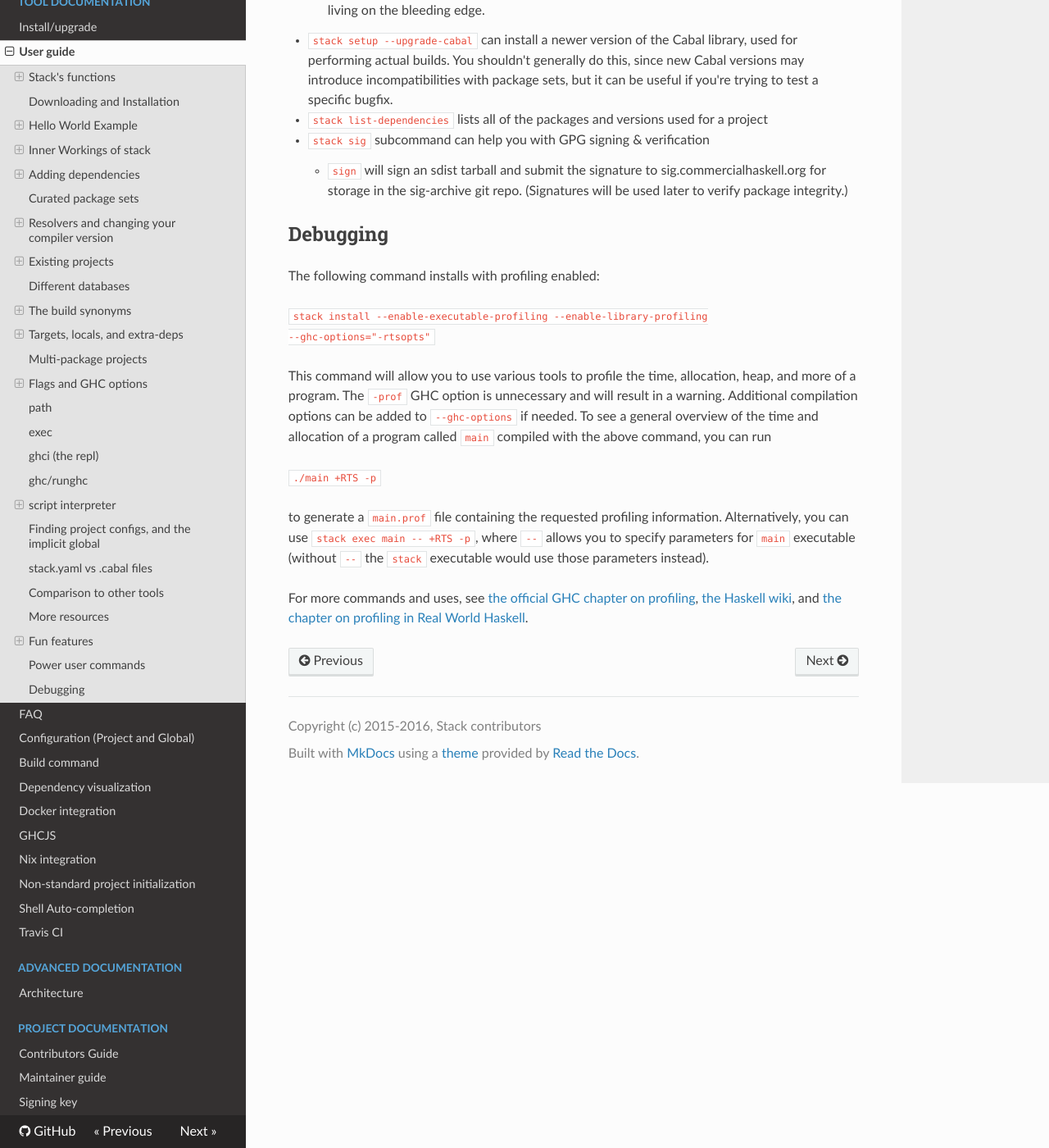
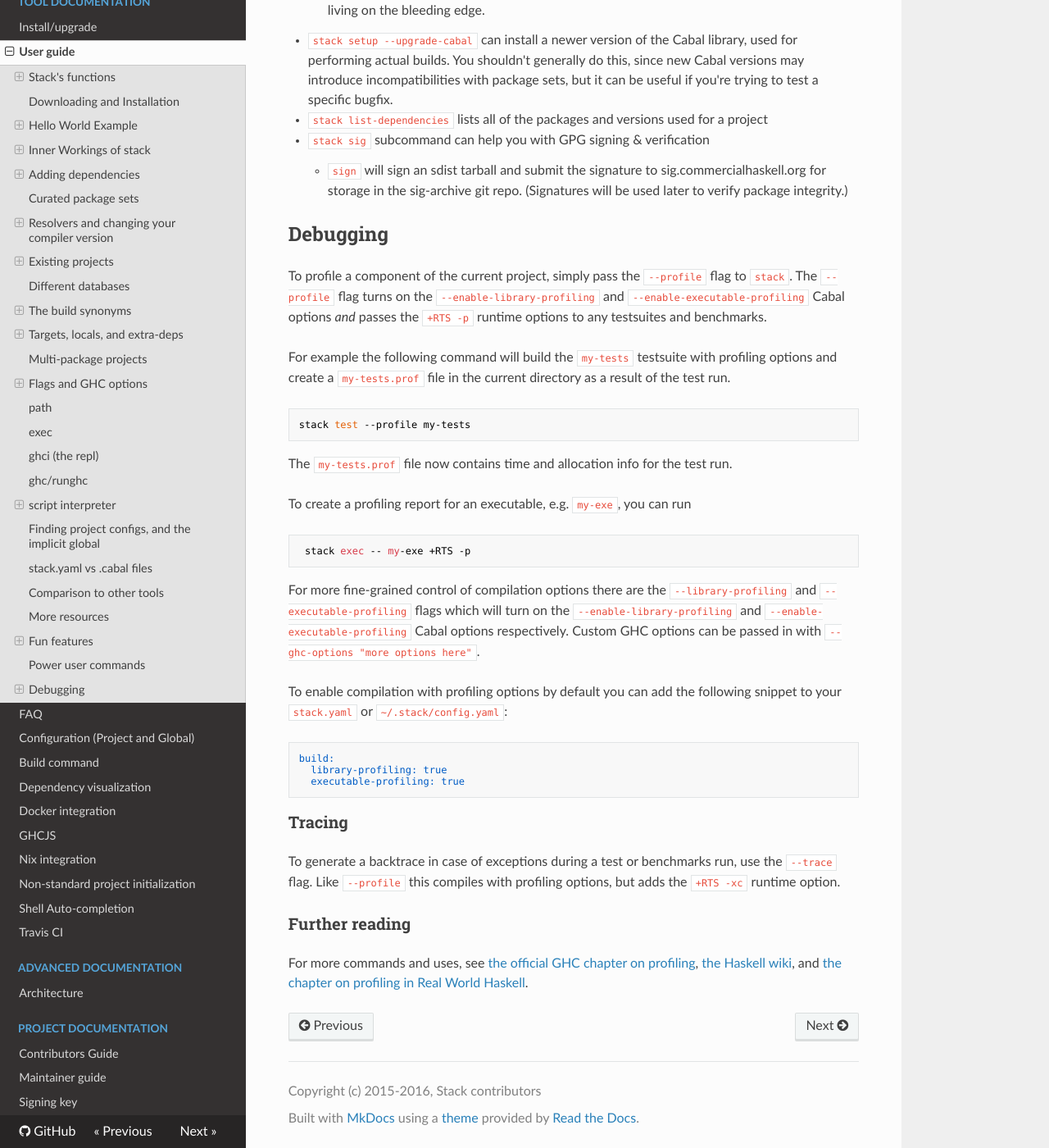
Before and after one commit to commercialhaskell/stack, an MkDocs documentation site: the page built from doc/GUIDE.md, in a window 1280 px wide and 1400 px high, scrolled down 39222 px. Shown: the whole window at 82% size. Built offline with MkDocs 1.6.1, drawn with Linux system fonts in a browser that asks for light colours; nearby versions of some CDN libraries; old or Windows-style settings are respelled for this version of MkDocs.

Commit message:
Document --profile and --trace in the guide

````diff
--- a/doc/GUIDE.md
+++ b/doc/GUIDE.md
@@ -2169,24 +2169,46 @@ users. Here's a quick rundown:
 
 ## Debugging
 
-The following command installs with profiling enabled:
-
-`stack install --enable-executable-profiling --enable-library-profiling
---ghc-options="-rtsopts"`
-
-This command will allow you to use various tools to profile the time,
-allocation, heap, and more of a program. The `-prof` GHC option is unnecessary
-and will result in a warning. Additional compilation options can be added to
-`--ghc-options` if needed. To see a general overview of the time and allocation
-of a program called `main` compiled with the above command, you can run
-
-`./main +RTS -p`
-
-to generate a `main.prof` file containing the requested profiling information.
-Alternatively, you can use `stack exec main -- +RTS -p`, where `--` allows you
-to specify parameters for `main` executable (without `--` the `stack`
-executable would use those parameters instead).
-
+To profile a component of the current project, simply pass the `--profile`
+flag to `stack`. The `--profile` flag turns on the `--enable-library-profiling`
+and `--enable-executable-profiling` Cabal options _and_ passes the `+RTS -p`
+runtime options to any testsuites and benchmarks.
+
+For example the following command will build the `my-tests` testsuite with
+profiling options and create a `my-tests.prof` file in the current directory
+as a result of the test run.
+
+    stack test --profile my-tests
+
+The `my-tests.prof` file now contains time and allocation info for the test run.
+
+To create a profiling report for an executable, e.g. `my-exe`, you can
+run
+
+     stack exec -- my-exe +RTS -p
+
+For more fine-grained control of compilation options there are the
+`--library-profiling` and `--executable-profiling` flags which will turn on the
+`--enable-library-profiling` and `--enable-executable-profiling` Cabal
+options respectively.
+Custom GHC options can be passed in with `--ghc-options "more options here"`.
+
+To enable compilation with profiling options by default you can add the
+following snippet to your `stack.yaml` or `~/.stack/config.yaml`:
+
+```
+build:
+  library-profiling: true
+  executable-profiling: true
+```
+
+### Tracing
+
+To generate a backtrace in case of exceptions during a test or benchmarks run,
+use the `--trace` flag. Like `--profile` this compiles with profiling options,
+but adds the `+RTS -xc` runtime option.
+
+### Further reading
 
 For more commands and uses, see [the official GHC chapter on
 profiling](https://downloads.haskell.org/~ghc/latest/docs/html/users_guide/profiling.html),
````
Also changed, not shown: 1 other file.
